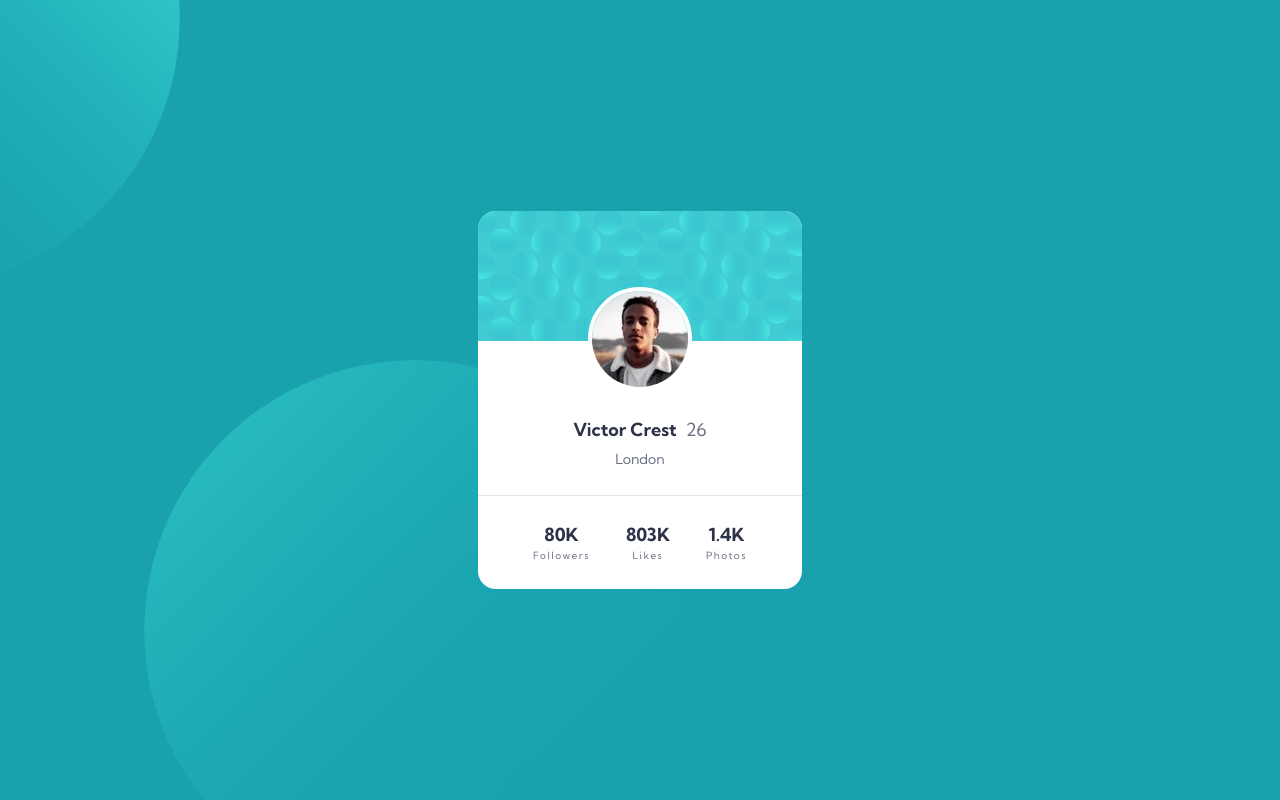
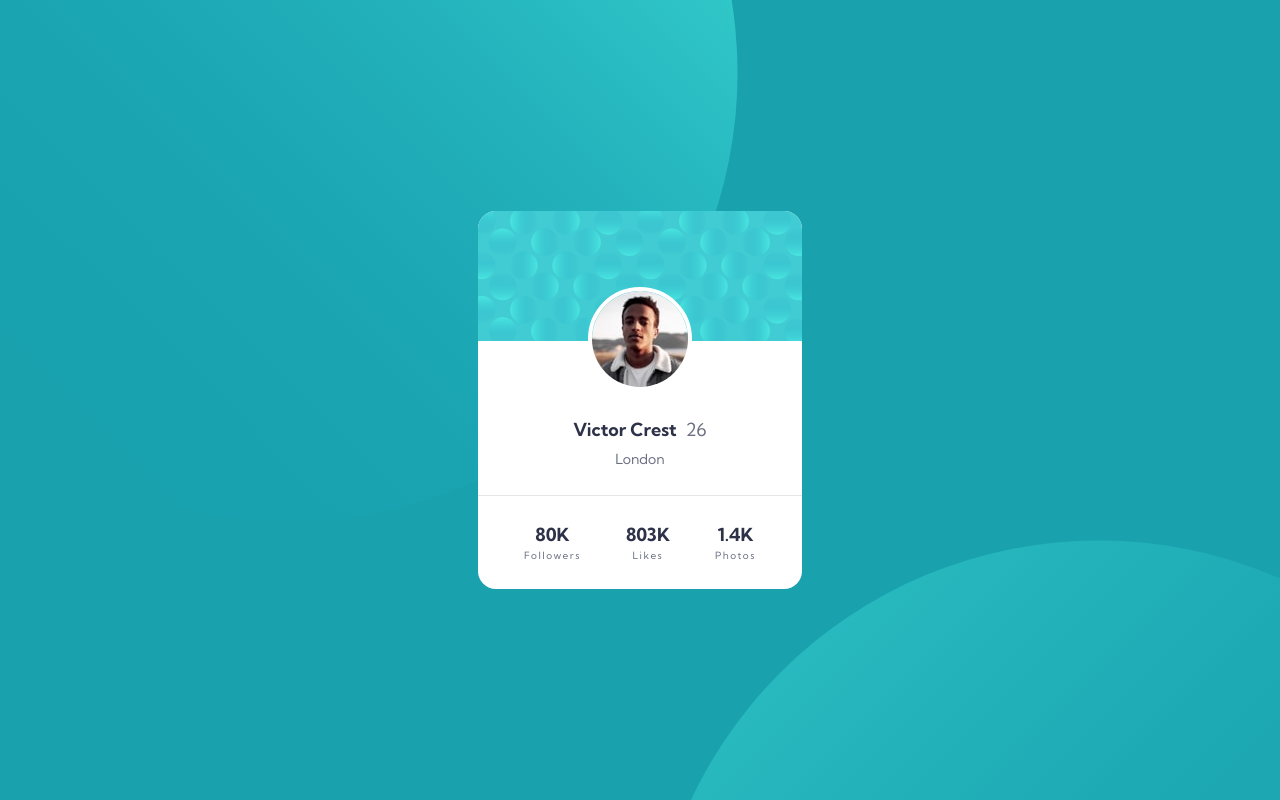
Before and after one commit to Beans-InJeans/profile-card-component, a plain HTML site: page index.html in a window 1280 px wide. Drawn offline with Linux system fonts and the light colour scheme.

Commit message:
Add responsivity
not complete yet, need to fix.

```diff
--- a/styles.css
+++ b/styles.css
@@ -95,3 +95,22 @@ hr {
     color: hsl(229, 23%, 23%);
     font-weight: 700;
 }
+
+@media (min-width: 650px) {
+    .profile-card {
+        max-width: 22rem;
+    }
+
+    .profile-pic {
+        max-width: 14rem;
+    }
+
+    .stats {
+        gap: 2.5rem;
+    }
+
+    body {
+        background-position: -9rem -21rem, 36rem 30rem;
+        background-size: 50rem;
+    }
+}
```
